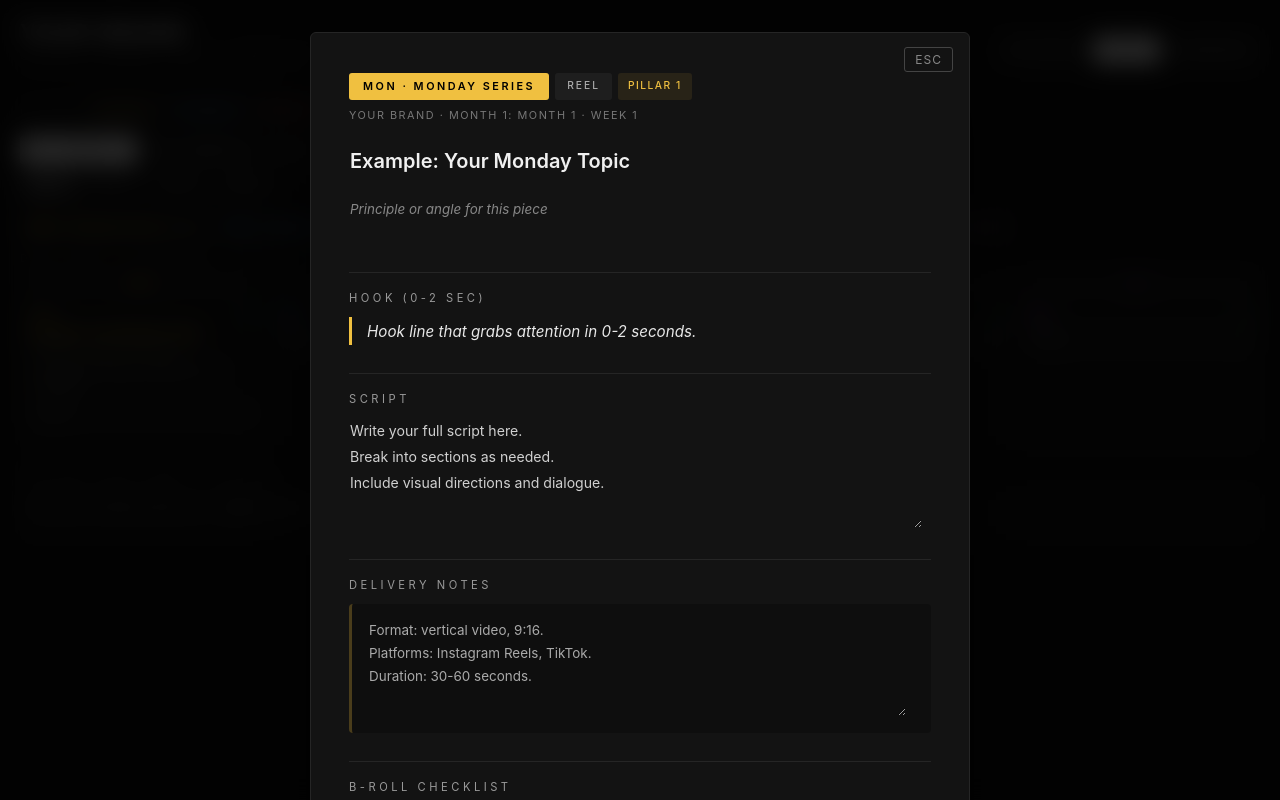
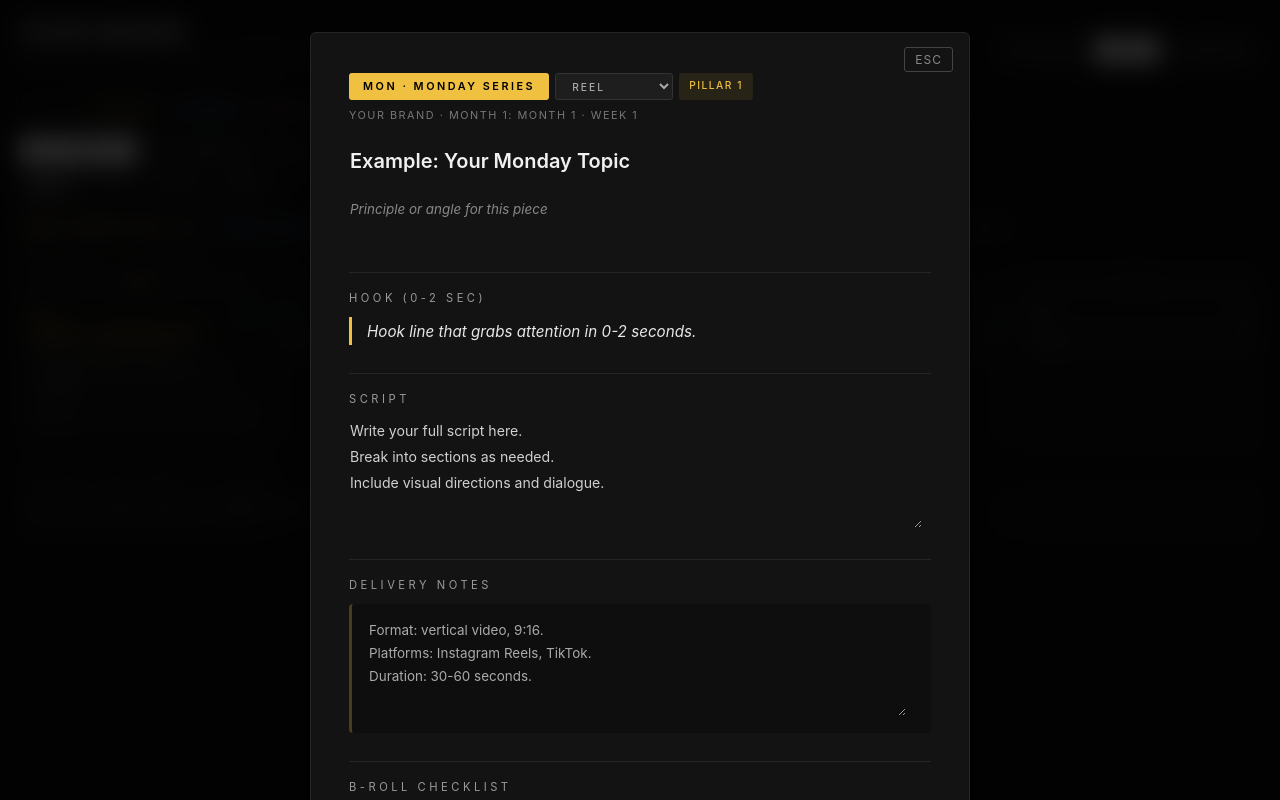
Before and after one commit to aeglivh/content-planner-template, a React (Vite) app: page / in a window 1280 px wide. Both pictures are taken after a click on the element 142 px from the left and 374 px from the top of the page. Built offline with nearby package versions, Linux system fonts and the light colour scheme.

Commit message:
Make format (Reel/Carousel) editable via dropdown in brief modal

```diff
--- a/src/CasaAltbauPlanner.jsx
+++ b/src/CasaAltbauPlanner.jsx
@@ -271,11 +271,15 @@ function BriefModal({ item, mo, tw, onClose, edits, onEdit, brand }) {
             padding: "4px 14px", borderRadius: "3px", fontSize: "0.68rem",
             fontWeight: 600, letterSpacing: "2.5px", textTransform: "uppercase"
           }}>{item.d} · {SN[item.d]}</span>
-          <span style={{
+          <select value={get("f")} onChange={(e) => set("f")(e.target.value)} style={{
             display: "inline-block", background: "#1e1e1e", color: "#aaa",
             padding: "4px 12px", borderRadius: "3px", fontSize: "0.64rem",
-            fontWeight: 500, letterSpacing: "2px", textTransform: "uppercase"
-          }}>{item.f}</span>
+            fontWeight: 500, letterSpacing: "2px", textTransform: "uppercase",
+            border: "1px solid #333", fontFamily: "Inter", outline: "none", cursor: "pointer",
+          }}>
+            <option value="Reel">Reel</option>
+            <option value="Carousel">Carousel</option>
+          </select>
           <span style={{
             display: "inline-block", background: c + "18", color: c,
             padding: "4px 10px", borderRadius: "3px", fontSize: "0.64rem",
@@ -608,7 +612,7 @@ export default function P() {
                   color: SC[d], letterSpacing: "1px", opacity: isMatch(d) ? 1 : 0.3
                 }}>
                   <span style={{ fontWeight: 600 }}>{d}</span> · {SN[d]}{" "}
-                  <span style={{ color: "#777", fontSize: "0.64rem" }}>({item?.f || "—"})</span>
+                  <span style={{ color: "#777", fontSize: "0.64rem" }}>({edits[`${wi}-${d}`]?.f ?? (item?.f || "—")})</span>
                 </div>
               );
             })}
@@ -684,7 +688,7 @@ export default function P() {
                     <span style={{
                       fontSize: "0.64rem", color: SC[d], fontWeight: 600,
                       letterSpacing: "1px", textTransform: "uppercase", opacity: 0.85
-                    }}>{item.f}</span>
+                    }}>{getEdited(item, "f")}</span>
                     <div style={{
                       width: "6px", height: "6px", borderRadius: "50%", background: "#4cdd80"
                     }} title="Script ready" />
@@ -816,7 +820,7 @@ export default function P() {
                           <span style={{
                             fontSize: "0.56rem", color: SC[d], letterSpacing: "1px",
                             textTransform: "uppercase", opacity: 0.8
-                          }}>{item.f}</span>
+                          }}>{edits[`${gi}-${d}`]?.f ?? item.f}</span>
                           <div style={{
                             width: "4px", height: "4px", borderRadius: "50%", background: "#4cdd80"
                           }} />
```
